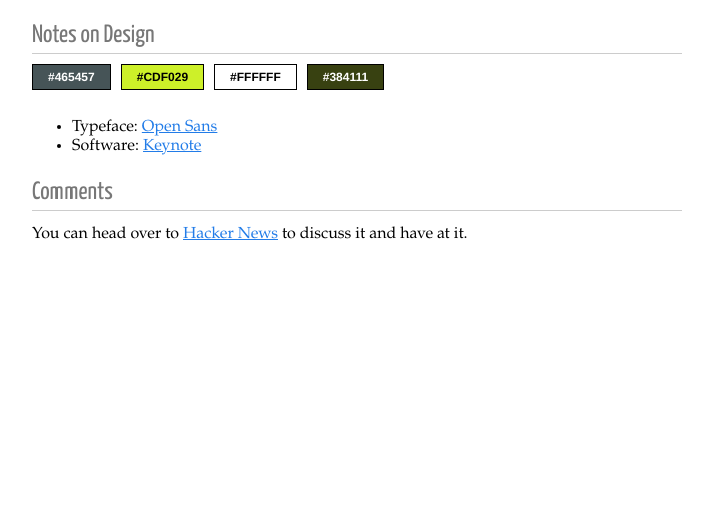
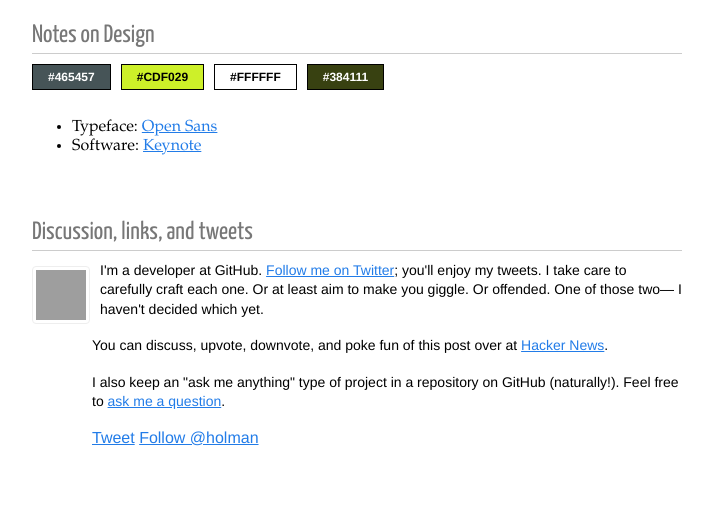
Before and after one commit to broccolini/designertocoder.github.com, a Jekyll site: the page built from talk/git-github-secrets.html, in a window 1280 px wide. Shown: the part 1209-1716 px from the top of the page, without its empty margins (78-791 px from the left). Built offline with Jekyll 4.4.1, drawn with Linux system fonts in a browser that asks for light colours; nearby versions of some CDN libraries; Markdown is read by kramdown in place of the engine named in the settings; comment, search, counter and statistics services are not loaded; before the commit the page ends 1507 px from its top, so only the background shows below that; grey boxes are pictures that could not be loaded.

Commit message:
Simple copypasta

```diff
--- a/talk/git-github-secrets.html
+++ b/talk/git-github-secrets.html
@@ -47,8 +47,33 @@ title: "Git and GitHub Secrets"
     <li>Software: <a href="http://www.apple.com/iwork/keynote/">Keynote</a></li>
   </ul>
 
-  <h3>Comments</h3>
-  <p>You can head over to <a href="http://news.ycombinator.com/item?id=4010013">Hacker News</a>
-     to discuss it and have at it.</p>
+  <section class="meta">
+    <h3>Discussion, links, and tweets</h3>
+    <section class="copy">
+      <a href="https://twitter.com/holman">
+        <img src="http://gravatar.com/avatar/6f63cde8b16b035280ca615f621a6c8c?s=142" height="50" width="50" />
+      </a>
+
+      <p>
+        I'm a developer at GitHub. <a href="https://twitter.com/holman">Follow me on Twitter</a>;
+        you'll enjoy my tweets. I take care to carefully craft each one. Or at least aim to make
+        you giggle. Or offended. One of those two&mdash; I haven't decided which yet.
+      </p>
+
+      <p>
+        You can discuss, upvote, downvote, and poke fun of this post over at <a href="http://news.ycombinator.com/item?id=4010013">Hacker News</a>.
+      </p>
+
+      <p>
+        I also keep an "ask me anything" type of project in a repository on GitHub (naturally!). Feel free to <a href="https://github.com/holman/feedback/issues">ask me a question</a>.
+      </p>
+
+      <a href="http://twitter.com/share" class="twitter-share-button" data-count="none" data-via="holman">Tweet</a>
+      <script type="text/javascript" src="http://platform.twitter.com/widgets.js"></script>
+
+      <a href="http://twitter.com/holman" class="twitter-follow-button" data-show-count="false">Follow @holman</a>
+      <script src="http://platform.twitter.com/widgets.js" type="text/javascript"></script>
+    </section>
+  </section>
 
 </div>
```
